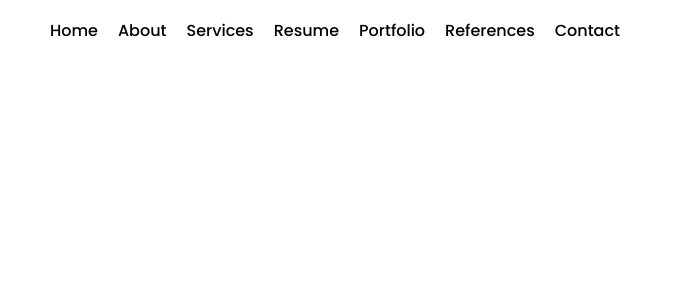
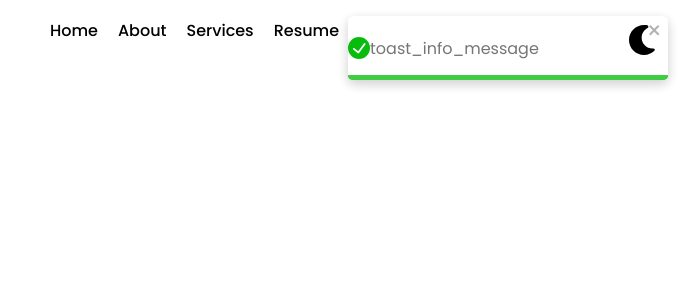
Before and after one commit to IsaiasSantanaDosSantos/ts-webpage-portifolio, a React (Vite) app: page / in a window 1280 px wide. Shown: the top 300 px of the page, without its empty margins (596-1280 px from the left). Built offline with nearby package versions, Linux system fonts and the light colour scheme.

Commit message:
feat: create part of the theme logic

```diff
--- a/package.json
+++ b/package.json
@@ -30,6 +30,7 @@
     "react-responsive-carousel": "^3.2.23",
     "react-router-dom": "^6.11.2",
     "react-scroll": "^1.8.9",
+    "react-toastify": "^11.0.5",
     "styled-components": "^6.0.0-rc.1"
   },
   "devDependencies": {
--- a/src/App.tsx
+++ b/src/App.tsx
@@ -1,13 +1,50 @@
+import { useEffect, useState } from 'react';
+import { ThemeProvider } from 'styled-components';
+import { useTranslation } from 'react-i18next';
+import { toast, ToastContainer } from 'react-toastify';
 import { MobileMenuProvider } from './context/mobileMenuContext';
+import { lightTheme, darkTheme, type ThemeType } from './style/theme';
+
 import NavBar from './components/NavBar/navBar';
+import GlobalStyles from './style/GlobalStyles';
 
 function App() {
+  const [theme, setTheme] = useState<ThemeType>(lightTheme);
+  const { t } = useTranslation();
+
+  useEffect(() => {
+    toast.success(t('toast_info_message'));
+    const savedTheme = localStorage.getItem('appTheme');
+    if (savedTheme === 'dark') {
+      setTheme(darkTheme);
+    } else if (savedTheme === 'light') {
+      setTheme(lightTheme);
+    } else {
+      const prefersDark = window.matchMedia(
+        '(prefers-color-scheme: dark)'
+      ).matches;
+      setTheme(prefersDark ? darkTheme : lightTheme);
+    }
+  }, []);
+
+  const toggleTheme = () => {
+    const newTheme = theme === lightTheme ? darkTheme : lightTheme;
+    setTheme(newTheme);
+    localStorage.setItem('appTheme', newTheme === darkTheme ? 'dark' : 'light');
+  };
+
   return (
-    <>
+    <ThemeProvider theme={theme}>
+      <GlobalStyles />
+      <ToastContainer theme="colored" />
       <MobileMenuProvider>
-        <NavBar />
+        <NavBar
+          toggleTheme={toggleTheme}
+          currentTheme={theme === lightTheme ? 'light' : 'dark'}
+        />
       </MobileMenuProvider>
-    </>
+      <ToastContainer />
+    </ThemeProvider>
   );
 }
 
--- a/src/components/NavBar/navBar.tsx
+++ b/src/components/NavBar/navBar.tsx
@@ -1,16 +1,19 @@
 import MobileMenu from '../MobileMenu/mobileMenu';
 import MenuList from '../MenuList/menuList';
+import ThemeButton from '../ThemeButton/themeButton';
 import { Logo } from '../Logo/logo';
+import { type ThemesColor } from '../../types/themes';
 
 import * as S from './navBar.styles';
 
-const NavBar = () => {
+const NavBar = ({ toggleTheme, currentTheme }: ThemesColor) => {
   return (
     <S.Nav className="navBar">
       <S.Container className="navBarContainer">
         <Logo />
         <MenuList />
         <MobileMenu />
+        <ThemeButton toggleTheme={toggleTheme} currentTheme={currentTheme} />
       </S.Container>
     </S.Nav>
   );
--- /dev/null
+++ b/src/components/ThemeButton/themeButton.styles.ts
@@ -0,0 +1,25 @@
+import styled from 'styled-components';
+
+export const Container = styled.button`
+  position: fixed;
+  top: 25px;
+  left: auto;
+  right: 20px;
+  bottom: auto;
+  z-index: 999999;
+  background: none;
+  border: none;
+  cursor: pointer;
+  color: ${({ theme }) => theme.text};
+  display: flex;
+  align-items: center;
+  justify-content: center;
+  transition: color 0.3s ease;
+  padding: 0;
+  outline: none;
+  user-select: none;
+  &:focus,
+  &:focus-visible {
+    outline: none !important;
+  }
+`;
--- /dev/null
+++ b/src/components/ThemeButton/themeButton.tsx
@@ -0,0 +1,22 @@
+import { FontAwesomeIcon } from '@fortawesome/react-fontawesome';
+import { faMoon, faSun } from '@fortawesome/free-solid-svg-icons';
+
+import * as S from './themeButton.styles';
+
+type Props = {
+  currentTheme: 'light' | 'dark';
+  toggleTheme: () => void;
+};
+
+const ThemeButton = ({ currentTheme, toggleTheme }: Props) => {
+  return (
+    <S.Container onClick={toggleTheme} title="Alterar tema">
+      <FontAwesomeIcon
+        icon={currentTheme === 'light' ? faMoon : faSun}
+        style={{ fontSize: '30px', width: '40px' }}
+      />
+    </S.Container>
+  );
+};
+
+export default ThemeButton;
--- /dev/null
+++ b/src/types/themes.tsx
@@ -0,0 +1,4 @@
+export type ThemesColor = {
+  toggleTheme: () => void;
+  currentTheme: 'light' | 'dark';
+};
```
Also changed, not shown: 1 other file (tests, documents, lock files or other folders).
